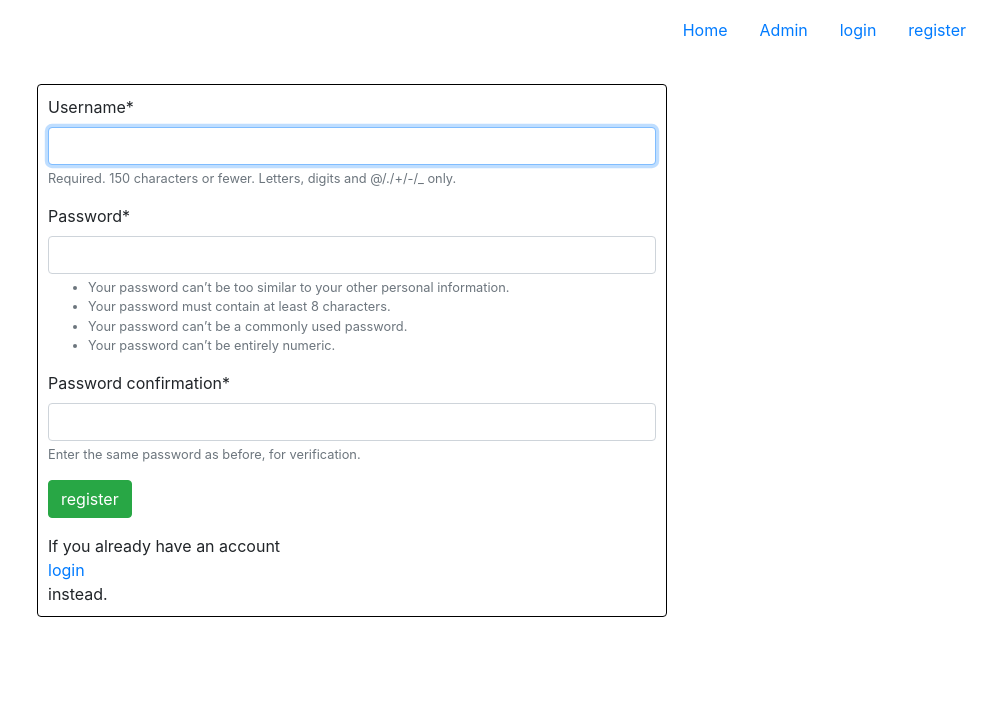
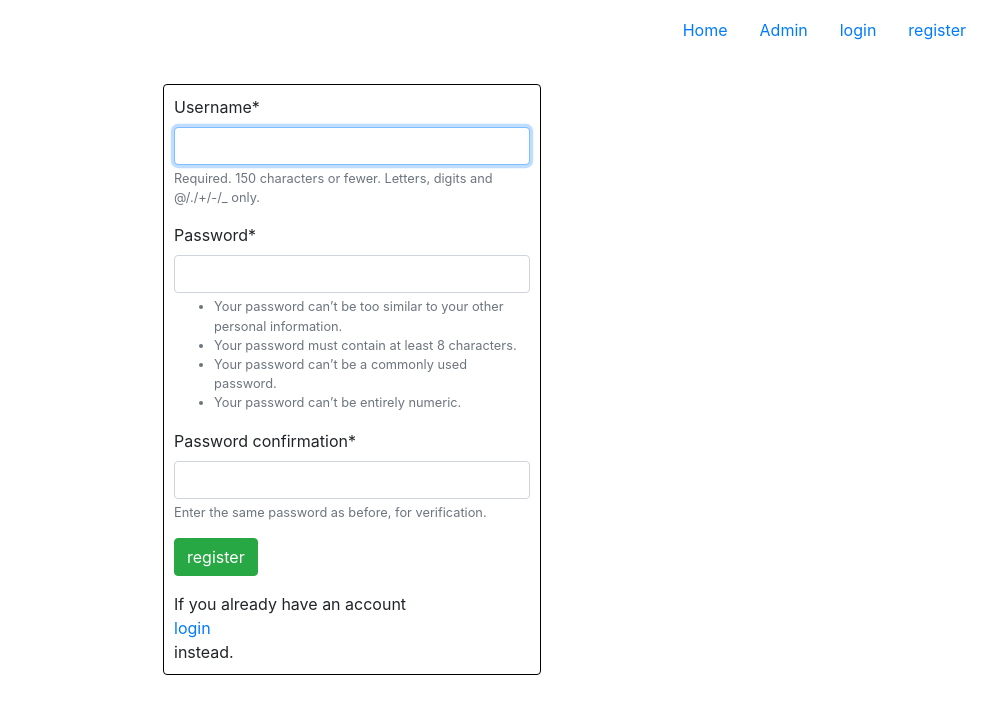
Before and after one commit to hrs2203/Django-app-ToDoList, a Django app: page /register/ in a window 1280 px wide. Shown: the top 714 px of the page, without its empty margins (288-1280 px from the left). Run offline with Django 3.2, Linux system fonts and the light colour scheme; some libraries are stand-ins or nearby versions.

Commit message:
added new

```diff
--- a/todoApp/todo/templates/todo/login.html
+++ b/todoApp/todo/templates/todo/login.html
@@ -9,7 +9,7 @@
 
 {% block content %}
 <br>
-<div class='card mx-auto' style="width: 50%; border: 1px solid black; padding: 10px; margin: 10px;">
+<div class='card mx-auto' style="width: 30%; border: 1px solid black; padding: 10px; margin: 10px;">
     <form method="POST" novalidate>
         {% csrf_token %}
         {{ form|crispy }}
--- a/todoApp/todo/templates/todo/registration.html
+++ b/todoApp/todo/templates/todo/registration.html
@@ -9,7 +9,7 @@ registration page
 
 {% block content %}
 <br>
-<div class='card mx-auto' style="width: 50%; border: 1px solid black; padding: 10px; margin: 10px;">
+<div class='card mx-auto' style="width: 30%; border: 1px solid black; padding: 10px; margin: 10px;">
     <form method="POST" novalidate>
         {% csrf_token %}
         {{ form|crispy }}
```
Also changed, not shown: todoApp/todo/migrations/0004_auto_20190728_2334.py (added).
